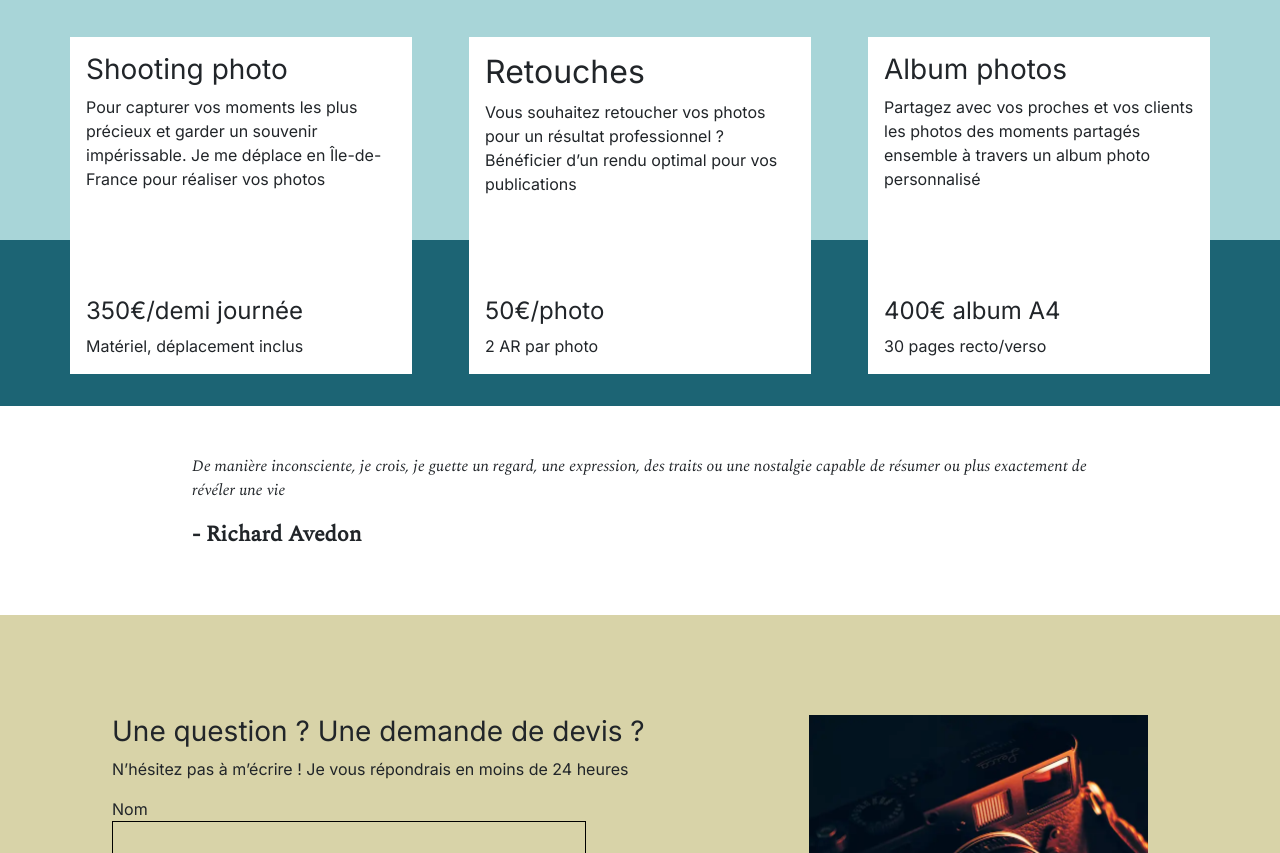
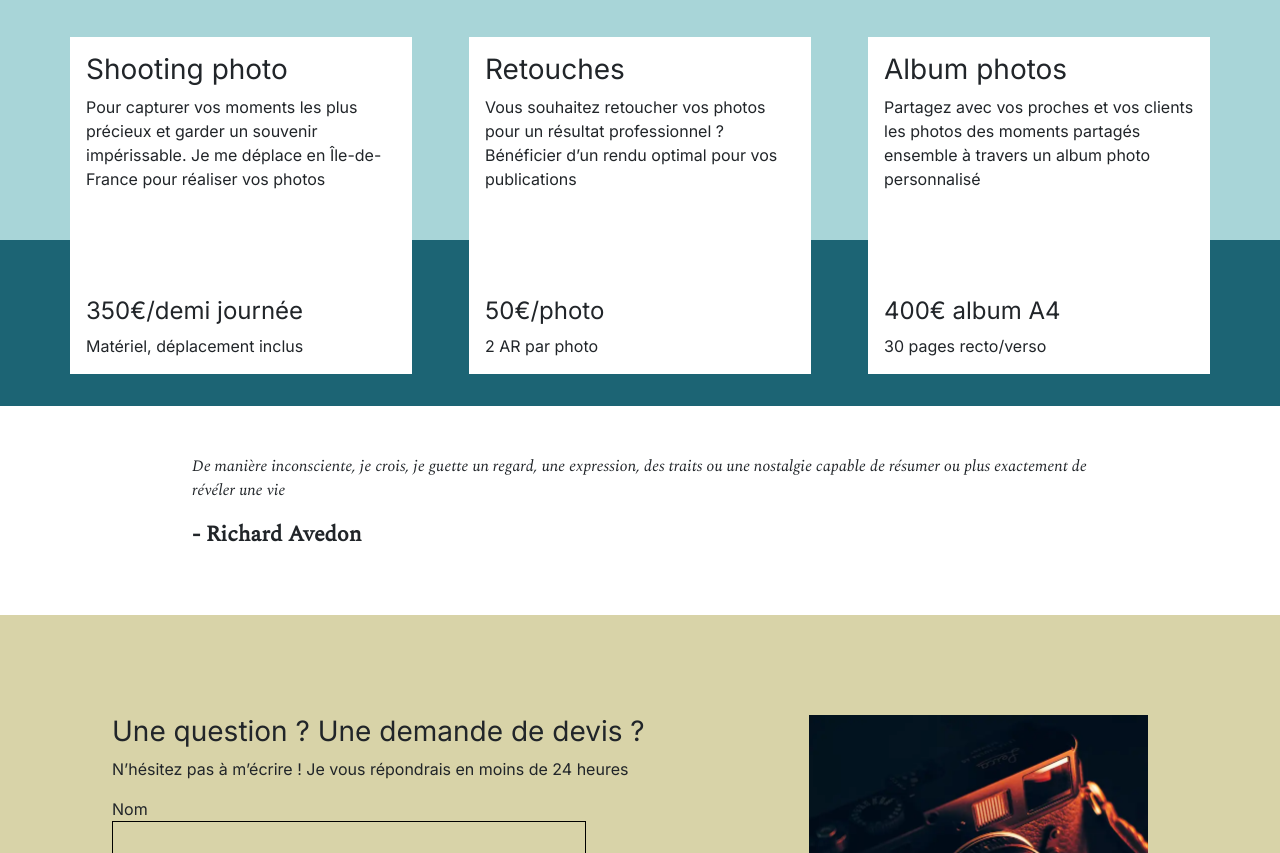
Before and after one commit to SarraJEE/P9_ninacarducci, a plain HTML site: page index.html in a window 1280 px wide. Shown: the part 3051-3904 px from the top of the page. Drawn offline with nearby package versions, Linux system fonts and the light colour scheme.

```diff
--- a/index.html
+++ b/index.html
@@ -168,7 +168,7 @@
 				</div>
 				<div class="service">
 					<div class="service__description">
-						<h2>Retouches</h2>
+						<h3>Retouches</h3>
 						<p>Vous souhaitez retoucher vos photos pour un résultat professionnel ? Bénéficier d’un rendu
 							optimal pour vos publications</p>
 					</div>
```
